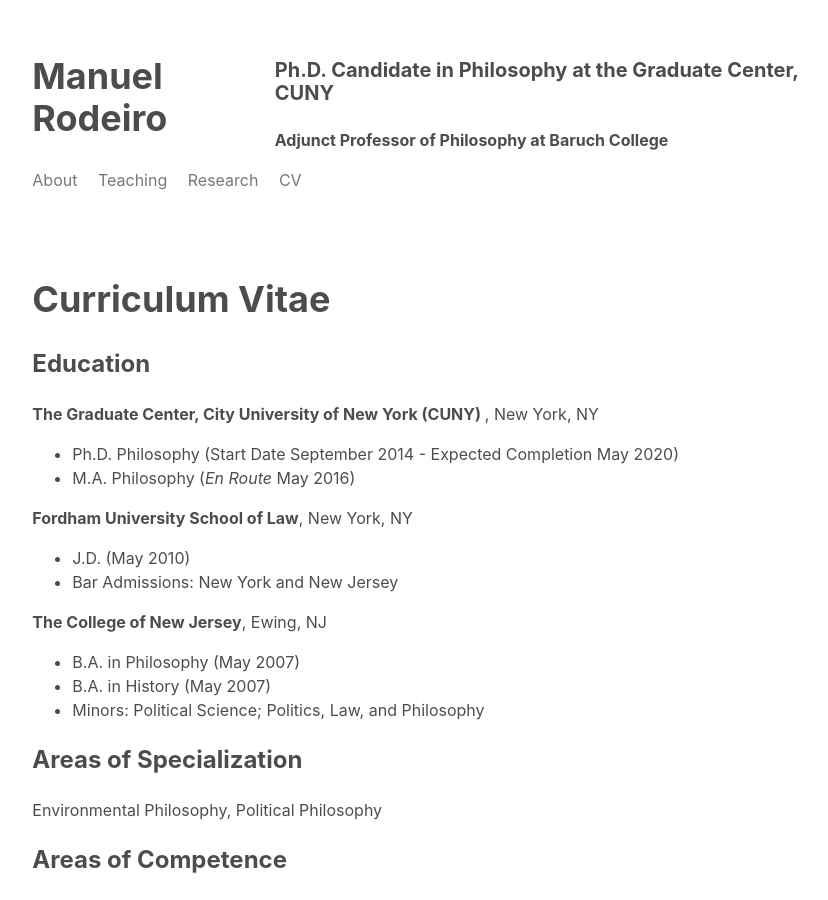
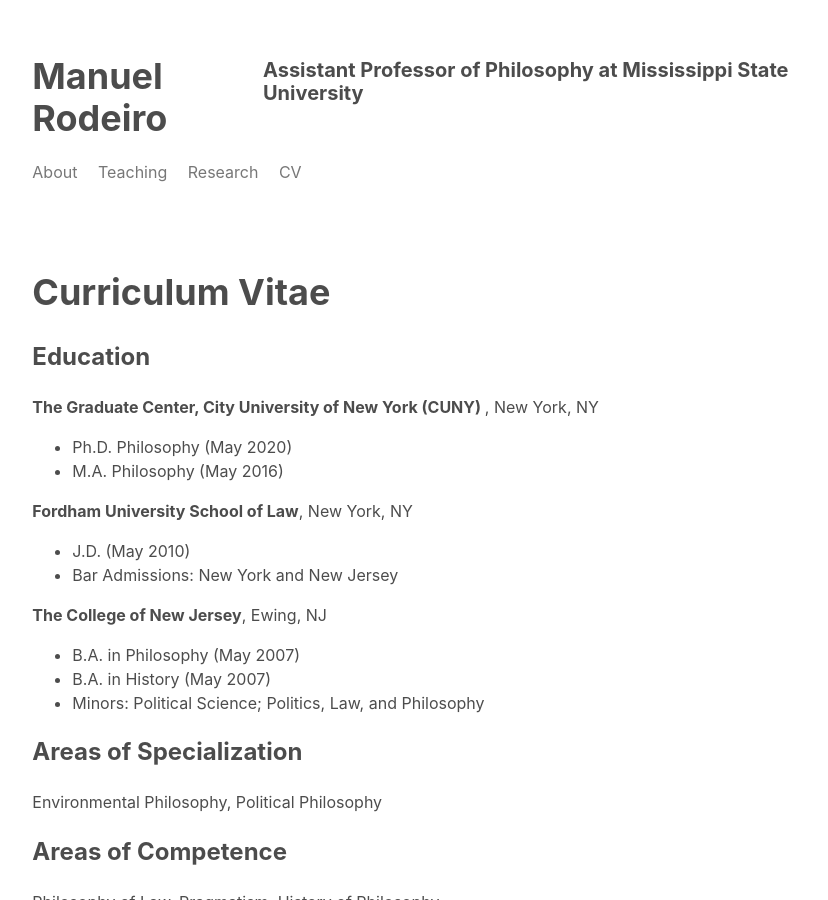
Before and after one commit to marodeiro/marodeiro.github.io, a Jekyll site: the page built from cv.html, in a window 1280 px wide and 900 px high. Shown: the whole window, without its empty margins (213-1041 px from the left). Built offline with Jekyll 4.4.1, drawn with Linux system fonts in a browser that asks for light colours; nearby versions of some CDN libraries.

Commit message:
Update career info

```diff
--- a/_includes/header.html
+++ b/_includes/header.html
@@ -5,8 +5,7 @@
         <h1 class="f2">Manuel Rodeiro</h1>
       </div>
       <div class="w-66 hide">
-        <h4 class="f4">Ph.D. Candidate in Philosophy at the Graduate Center, CUNY</h4>
-        <h4>Adjunct Professor of Philosophy at Baruch College</h4>
+        <h4 class="f4">Assistant Professor of Philosophy at Mississippi State University</h4>
       </div>
     </div>
     <nav>
--- a/cv.html
+++ b/cv.html
@@ -11,8 +11,8 @@
 
   <p><b>The Graduate Center, City University of New York (CUNY) </b>, New York, NY</p>
   <ul>
-    <li>Ph.D. Philosophy (Start Date September 2014 - Expected Completion May 2020)</li>
-    <li>M.A. Philosophy (<i>En Route</i> May 2016) </li>
+    <li>Ph.D. Philosophy (May 2020)</li>
+    <li>M.A. Philosophy (May 2016) </li>
   </ul>
 
   <p><b>Fordham University School of Law</b>, New York, NY</p>
```
Also changed, not shown: about.html (+18 -12 lines).
